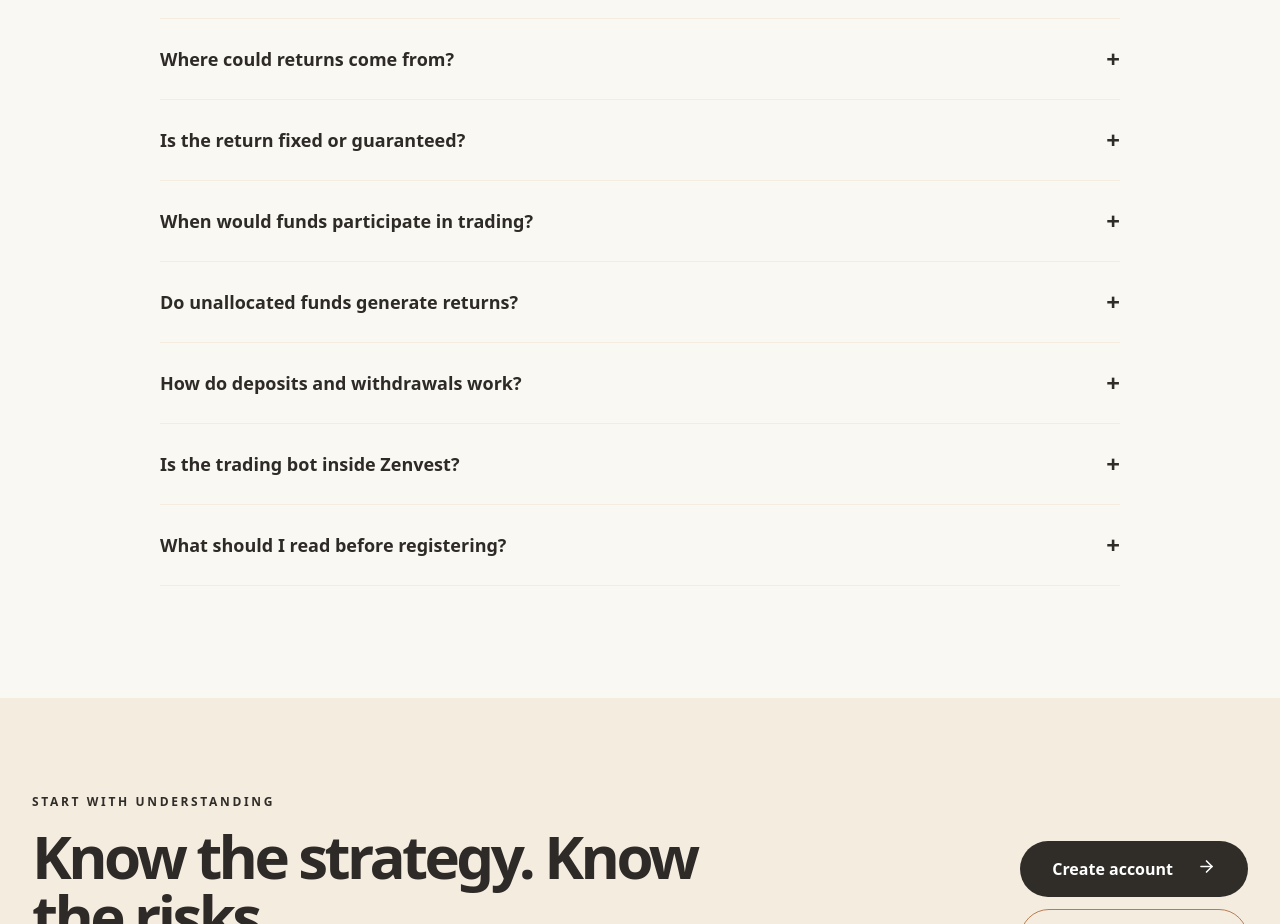
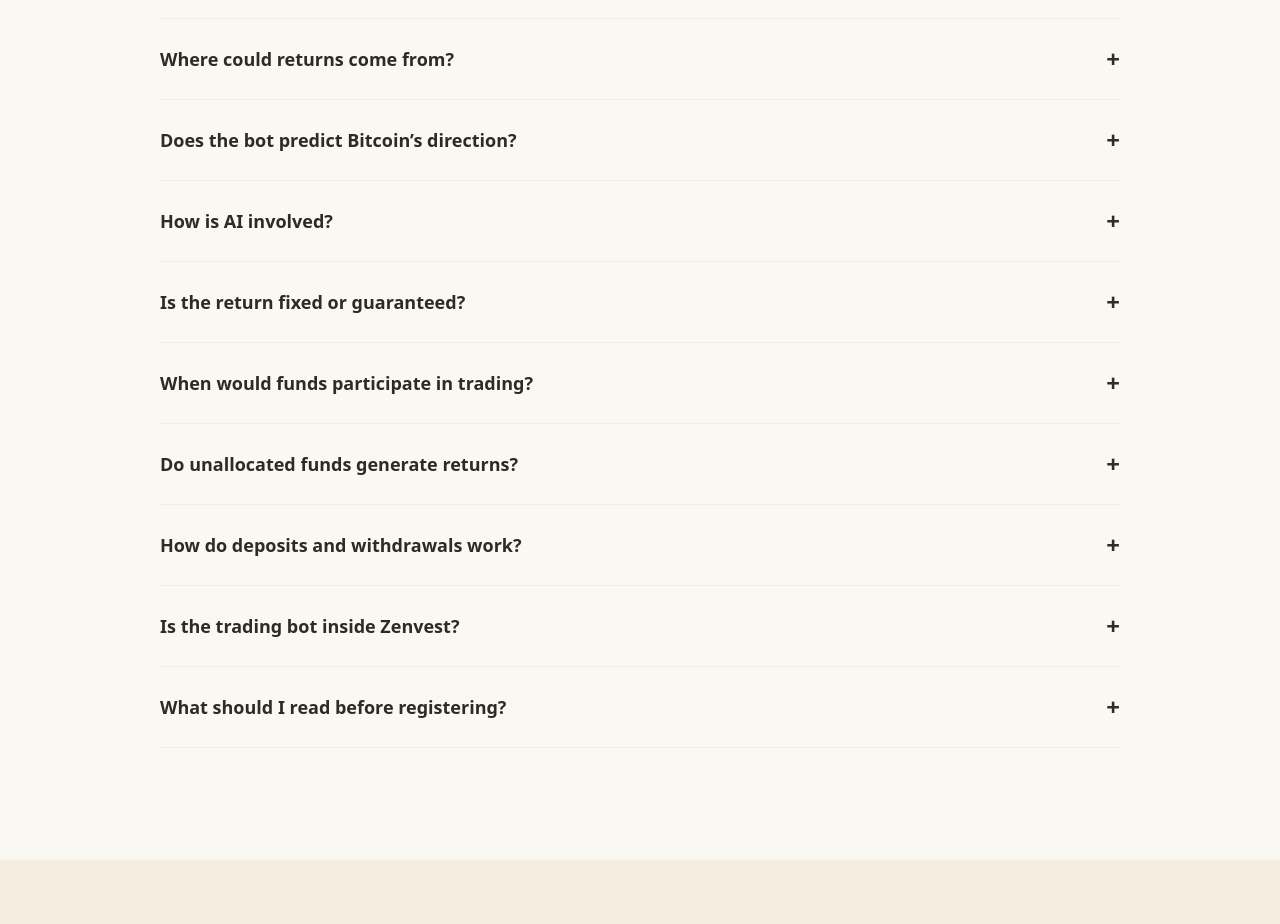
Before and after one commit to en0ma/zenvest, a Next.js app: page / in a window 1280 px wide. Shown: the part 4440-5364 px from the top of the page. Built offline with nearby package versions, Linux system fonts and the light colour scheme; no server answers.

Commit message:
copy: add strategy mechanics and AI origin to landing FAQs

```diff
--- a/src/components/marketing.tsx
+++ b/src/components/marketing.tsx
@@ -6,7 +6,9 @@ import { ArrowRight, BookOpen, ChartNoAxesCombined, CheckCircle2, ChevronRight,
 
 export const faqs=[
  ["What is Zenvest?","Zenvest is building an investor platform for reporting capital allocations and the results of an independently operated, rules-based trading strategy in short-duration Bitcoin event markets. Account holders can review capital allocation and performance information."],
- ["Where could returns come from?","Potential gains arise when the underlying BTC 15-minute event-market positions settle profitably, net of applicable trading fees and costs. Unprofitable positions can reduce capital. These are trading profits or losses, not interest or a fixed yield."],
+ ["Where could returns come from?","The strategy looks for opportunities to acquire contracts on both YES and NO sides of short-duration Bitcoin event markets. The goal is for matched settlement payouts to exceed the combined acquisition cost and fees. Execution and settlement risks mean losses remain possible."],
+ ["Does the bot predict Bitcoin’s direction?","No. This is a two-sided, non-directional inventory strategy that aims to exploit favorable combined pricing, rather than bet solely on a YES or NO outcome."],
+ ["How is AI involved?","The strategy was developed with assistance from a frontier large language model. Execution follows trading rules and depends on market conditions; AI assistance does not guarantee results."],
  ["Is the return fixed or guaranteed?","No. There is no promised rate of return or guaranteed principal. Trading can lose some or all allocated capital, and execution, liquidity, counterparty and technology risks also apply."],
  ["When would funds participate in trading?","Only when explicitly allocated before the applicable trade cutoff and recorded in that trade's allocation snapshot. Funds arriving after a cutoff cannot share that earlier trade's outcome."],
  ["Do unallocated funds generate returns?","No. Unallocated capital is excluded from trade P&L. Estimated available funds reported by a trading bot are not the same as investor funds cleared for withdrawal."],
```
